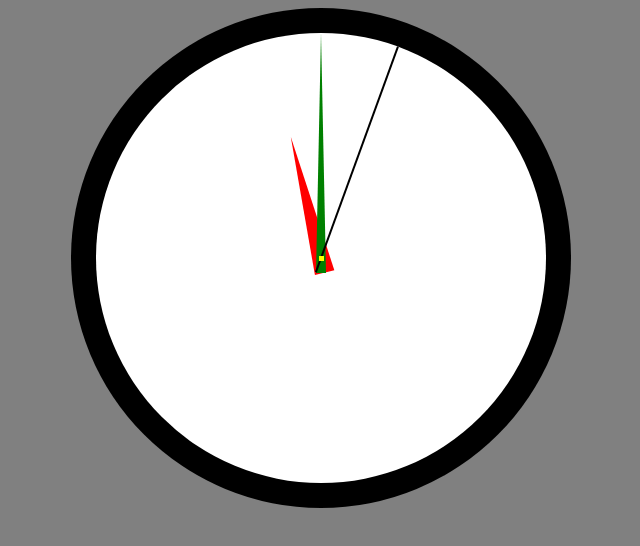
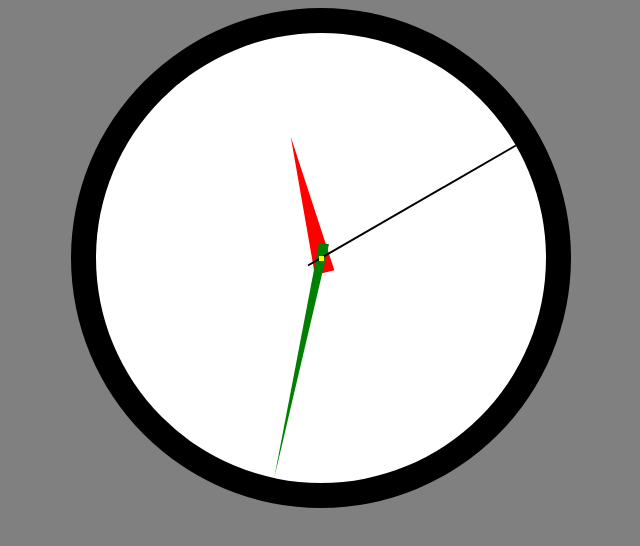
Before and after one commit to shaikwasef/react-my_clock, a React (Create React App) app: page / in a window 1280 px wide. Shown: the top 546 px of the page, without its empty margins (319-959 px from the left). Built offline with nearby package versions, Linux system fonts and the light colour scheme.

Commit message:
1 file modified

```diff
--- a/src/index.js
+++ b/src/index.js
@@ -1,7 +1,22 @@
 import React from "react";
 import ReactDOM from "react-dom";
+import "./style.css";
 
-import "./style.css";
+class Second extends React.Component {
+  render(){
+    return (
+      <div id="second" style ={{transform : this.props.second_angle}}></div>
+    );
+  }
+}
+
+class Minute extends React.Component {
+  render(){
+    return (
+      <div id="minute" style ={{transform : this.props.minute_angle}}></div>
+    );
+  }
+}
 
 class Hour extends React.Component {
   render(){
@@ -9,7 +24,6 @@ class Hour extends React.Component {
       <div id="hour" style ={{transform : this.props.hour_angle}}></div>
     );
   }
-
 }
 class Clock extends React.Component {
   constructor(props){
@@ -41,8 +55,8 @@ class Clock extends React.Component {
     <div className = "outer_radius">
       <div className = "inner_radius">
         <Hour hour_angle = {this.state.hour_angle} />
-        <div id="minute"></div>
-        <div id="second"></div>
+        <Minute minute_angle = {this.state.minute_angle}/>
+        <Second second_angle = {this.state.second_angle}/>
         <div id= "dot"></div>
       </div>
   </div>
```
